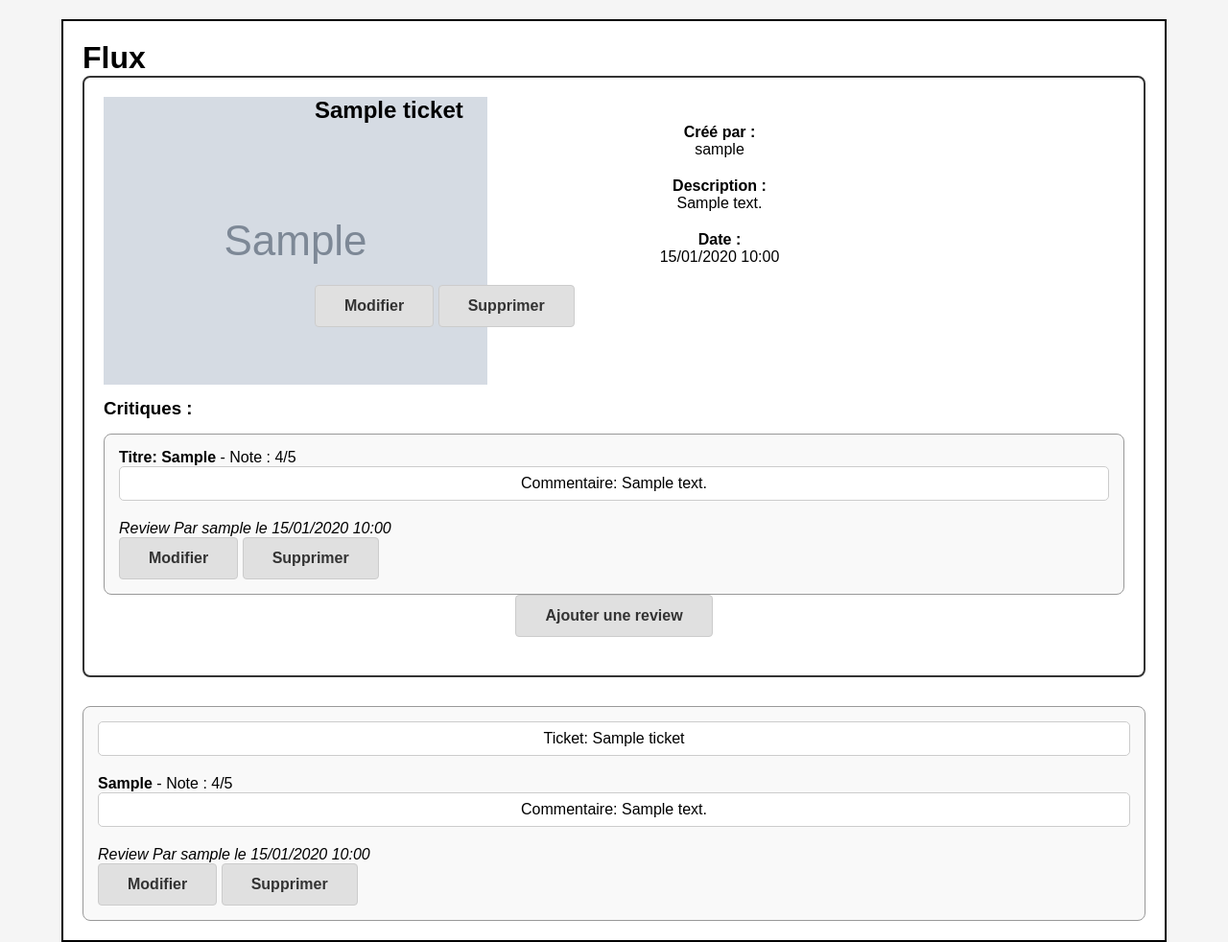
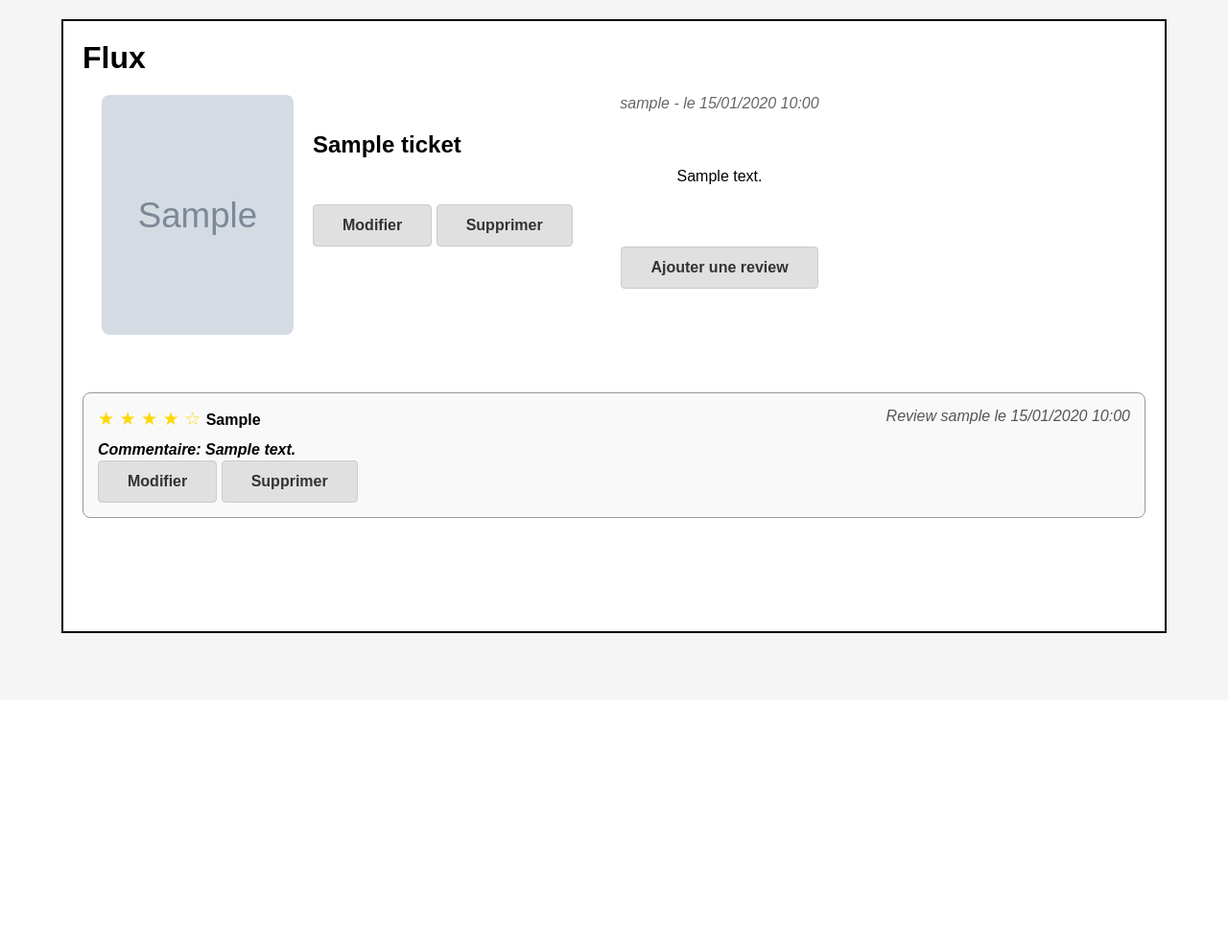
Before and after one commit to Orcchard/OC_Projet9_Critiques_Livres, a Django app: page /feed/ in a window 1280 px wide. Shown: the part 70-1052 px from the top of the page at 96% size. After the commit the page ends 730 px from the top, so only its background shows below. Run offline with Django 5.2, Linux system fonts and the light colour scheme; a user stored in the database is signed in; tables that the repository leaves empty hold one stand-in row (values such as "Sample post"); grey boxes marked "Sample" are stand-in pictures.

Commit message:
06-04-2026

```diff
--- a/criticsblog/authentication/static/authentication/mixt.css
+++ b/criticsblog/authentication/static/authentication/mixt.css
@@ -368,7 +368,7 @@ body {
 }
 
 .ticket-card {
-    border: 2px solid #333;
+    /*border: 2px solid #333;*/
     padding: 20px;
     margin-bottom: 30px;
     border-radius: 8px;
@@ -376,9 +376,20 @@ body {
 
 .ticket-image {
     width: 200px;
-    height: auto;
+    height: 250PX;
     margin-bottom: 10px;
 }
+
+.ticket-image img {
+    width: 200px;
+    height: 250px;
+    /* 👈 augmente ici */
+    object-fit: cover;
+    /* garde un bon cadrage */
+    border-radius: 8px;
+}
+
+
 
 .review-card {
     border: 1px solid #999;
@@ -399,6 +410,17 @@ body {
     /* fond blanc */
 }
 
+.review-header {
+    display: flex;
+    /* aligne étoiles et headline horizontalement */
+    align-items: center;
+    /* centre verticalement */
+    gap: 10px;
+    /* espace entre étoiles et titre */
+    margin-bottom: 8px;
+    /* petit espace en dessous pour séparer du reste */
+}
+
 /* Message "Aucune critique" en rouge */
 .no-review {
     color: red;
@@ -408,6 +430,20 @@ body {
 
 .ticket-info {
     flex: 1;
+    align-items: right;
+}
+
+.ticket-title {
+    font-weight: bold;
+    margin: 0 0 5px 0;
+}
+
+.ticket-meta {
+    text-align: right;
+    /* username/date à droite */
+    font-style: italic;
+    color: #666;
+    margin: 0 0 5px 0;
 }
 
 .ticket-description {
@@ -418,6 +454,49 @@ body {
     display: flex;
     align-items: flex-start;
     gap: 20px;
+}
+
+.rating {
+    color: gold;
+    /* étoiles dorées */
+    font-size: 1.2em;
+    /* légèrement plus grosses */
+}
+
+.review-headline {
+    margin-right: 10px;
+    /* espace avec la meta */
+}
+
+/* Le meta à droite */
+.review-meta {
+    color: #555;
+    float: right;
+    /* pousse à droite sur la même ligne */
+    font-style: italic;
+    color: #555;
+}
+
+.review-body {
+    margin-top: 10px;
+    font-size: 16px;
+    font-style: italic;
+    line-height: 1.4;
+    text-align: left;
+    /* aligne le texte à gauche */
+    font-weight: bold;
+    /* texte en gras */
+}
+
+.review-header {
+    display: flex;
+    /* aligne étoiles et headline horizontalement */
+    align-items: center;
+    /* centre verticalement */
+    gap: 10px;
+    /* espace entre étoiles et titre */
+    margin-bottom: 8px;
+    /* petit espace en dessous pour séparer du reste */
 }
 
 .btn-following {
--- a/criticsblog/litreview/forms.py
+++ b/criticsblog/litreview/forms.py
@@ -1,6 +1,12 @@
 from django import forms
 
 from . import models
+
+
+MIN_RATING = 1
+MAX_RATING = 5
+DEFAULT_STARS = 3
+RATING_CHOICES = [(i, f"-{i}") for i in range(MIN_RATING, MAX_RATING + 1)]
 
 
 class CreateTicket(forms.ModelForm):
@@ -25,16 +31,11 @@ class CreateReview(forms.ModelForm):
         required=True
         )
     rating = forms.ChoiceField(
-        initial=3,
         label="Notez ce livre",
+        initial=DEFAULT_STARS,
+        choices=RATING_CHOICES,
         widget=forms.RadioSelect(attrs={'class': 'inline'}),
         required=True,
-        choices=(
-            (1, "-1"),
-            (2, "-2"),
-            (3, "-3"),
-            (4, "-4"),
-            (5, "-5"))
         )
 
     class Meta:
--- a/criticsblog/litreview/templates/litreview/feed.html
+++ b/criticsblog/litreview/templates/litreview/feed.html
@@ -1,4 +1,5 @@
 {% extends "base.html" %}
+
 
 {% block content %}
 <div class="container">
@@ -15,10 +16,13 @@
                         </div>
                     {% endif %}
                     <div class="ticket-info">
-                        <h2>{{ post.title }}</h2>
-                        <p><strong>Créé par :</strong> {{ post.user.username }}</p>
-                        <p class="ticket-description"><strong>Description :</strong> {{ post.description }}</p>
-                        <p><strong>Date :</strong> {{ post.time_created|date:"d/m/Y H:i" }}</p>
+                        <p class="ticket-meta">
+                            {{ post.user.username }} - le
+                            {{ post.time_created|date:"d/m/Y H:i" }}
+                        </p>
+                        <h2 class="ticket-title">{{ post.title }}</h2>
+                        <p class="ticket-description"> {{ post.description }}</p>
+
 
                         <!-- Actions Ticket -->
                         {% if post.user == request.user %}
@@ -27,29 +31,6 @@
                                 <a href="{% url 'delete_ticket' post.id %}" class="btn btn-delete">Supprimer</a>
                             </div>
                         {% endif %}
-                    </div>
-                </div>
-
-                <!-- Reviews du Ticket -->
-                <h3>Critiques :</h3>
-                {% for review in post.review_set.all %}
-                    <div class="review-card">
-                        <strong>Titre:  {{ review.headline }}</strong> - Note : {{ review.rating }}/5<br>
-                        <p>Commentaire: {{ review.body }}</p>
-                        <em>Review Par {{ review.user.username }} le {{ review.time_created|date:"d/m/Y H:i" }}</em>
-
-                        <!-- Actions Review -->
-                        {% if review.user == request.user %}
-                            <div class="review-actions">
-                                <a href="{% url 'edit_review' review.id %}" class="btn btn-edit">Modifier</a>
-                                <a href="{% url 'delete_review' review.id %}" class="btn btn-delete">Supprimer</a>
-                            </div>
-                        {% endif %}
-                    </div>
-
-                {% empty %}
-                    <p class="no-review">Aucune critique pour ce ticket.</p>
-                {% endfor %}
 
                         <!-- BOUTON AJOUTER UNE REVIEW (uniquement pour créateur ou utilisateurs suivis) -->
                         {% if post.user.id == request.user.id or post.user.id in following_ids %}
@@ -58,15 +39,35 @@
                         </p>
                         {% endif %}
                 </div>
-
+            </div>
+        </div>
     {% elif post.content_type == 'REVIEW' %}
             <!-- Review indépendante -->
             <div class="review-card">
-                <p>Ticket: {{ post.ticket.title }}</p>
-                <strong> {{ post.headline }}</strong> - Note : {{ post.rating }}/5<br>
-                <p> Commentaire: {{ post.body }}</p>
-                <em>Review Par {{ post.user.username }} le {{ post.time_created|date:"d/m/Y H:i" }}</em>
 
+                <!-- Note au nombre d'étoiles -->
+                <span class="rating">
+                {% for i in "12345"|make_list %}
+                    {% if forloop.counter <= post.rating %}
+                        ★
+                    {% else %}
+                        ☆
+                    {% endif %}
+                {% endfor %}
+                <!-- make_list transforme "12345" en ['1', '2', '3', '4', '5']
+                |slice:":post.rating" → prend les post.rating premiers caractères.
+|               make_list → transforme en liste de caractères
+                pour la boucle for.-->
+                </span>
+                <strong class="review-headline">  {{ post.headline }}</strong>
+                <em class="review-meta">Review
+                    {{ post.user.username }} le
+                    {{ post.time_created|date:"d/m/Y H:i" }}</em>
+
+                <div class="review-body"> Commentaire: {{ post.body }}</div>
+
+
+                        <!-- Actions Review -->
                 {% if post.user == request.user %}
                     <div class="review-actions">
                         <a href="{% url 'edit_review' post.id %}" class="btn btn-edit">Modifier</a>
@@ -75,6 +76,7 @@
                 {% endif %}
             </div>
         {% endif %}
+
     {% empty %}
         <p>Aucun ticket disponible.</p>
     {% endfor %}
--- a/criticsblog/litreview/views.py
+++ b/criticsblog/litreview/views.py
@@ -33,13 +33,17 @@ def newreview_page(request, ticket_id):
     Si ticket_id est fourni, ajoute la review à un ticket existant.
     Sinon, crée un nouveau ticket + review."""
     ticket = get_object_or_404(Ticket, id=ticket_id)
-    form_review = forms.CreateReview(request.POST)
-    if request.method == 'POST' and form_review.is_valid():
-        review = form_review.save(commit=False)
-        review.ticket = ticket
-        review.user = request.user
-        review.save()
-        return redirect('ticketlist')
+
+    if request.method == 'POST':
+        form_review = forms.CreateReview(request.POST)
+        if form_review.is_valid():
+            review = form_review.save(commit=False)
+            review.ticket = ticket
+            review.user = request.user
+            review.save()
+            return redirect('feed')
+    else:
+        form_review = forms.CreateReview()  # formulaire vide pour GET
     # GET ou formulaire invalide → affichage du ticket + formulaire review
     context = {
         'ticket': ticket,         # pour afficher titre, description, etc.
```
Also changed, not shown: criticsblog/litreview/templates/litreview/h.html (deleted, +0 -122 lines). Lines whose indentation alone changed are shown as unchanged.
